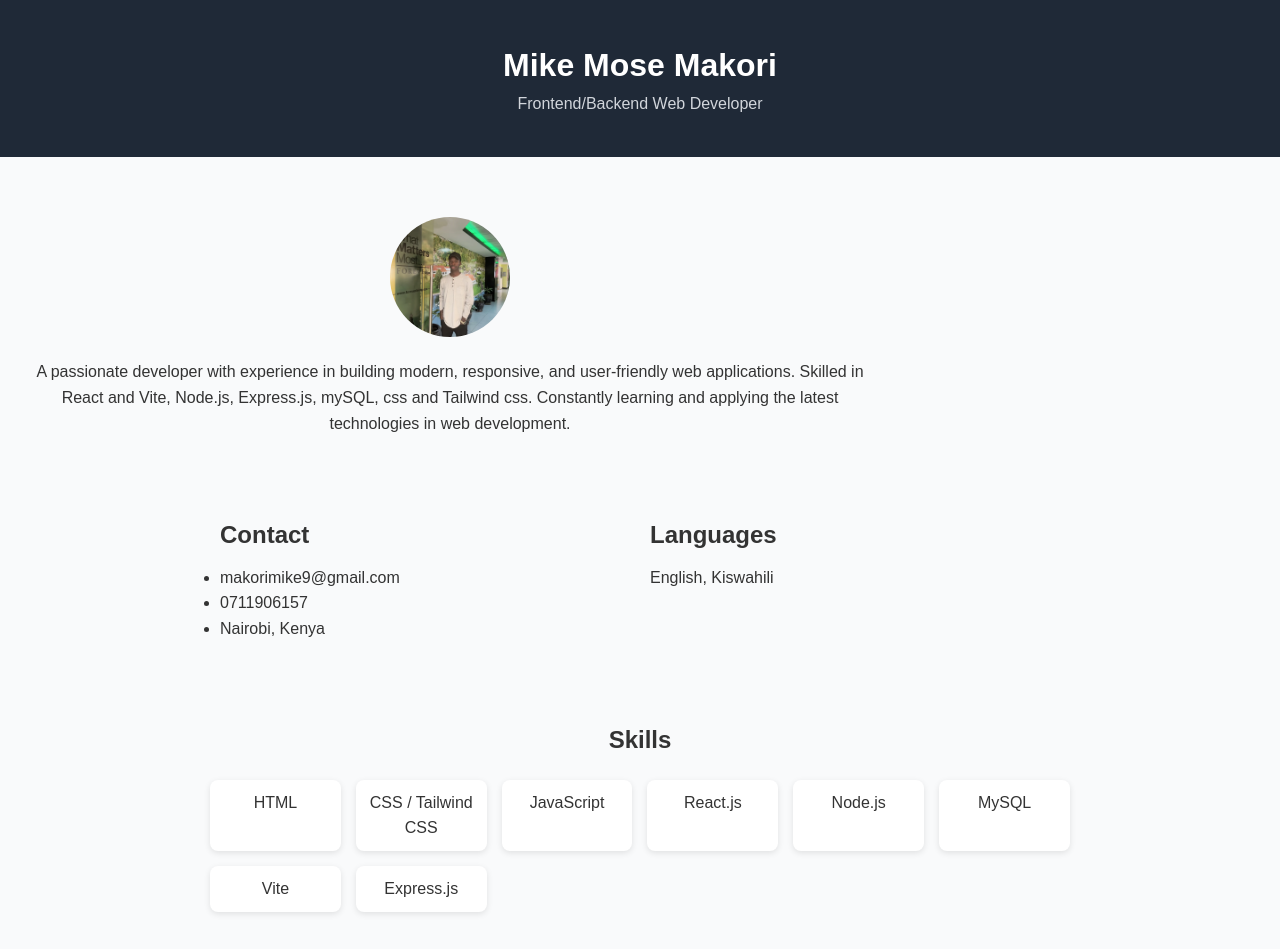
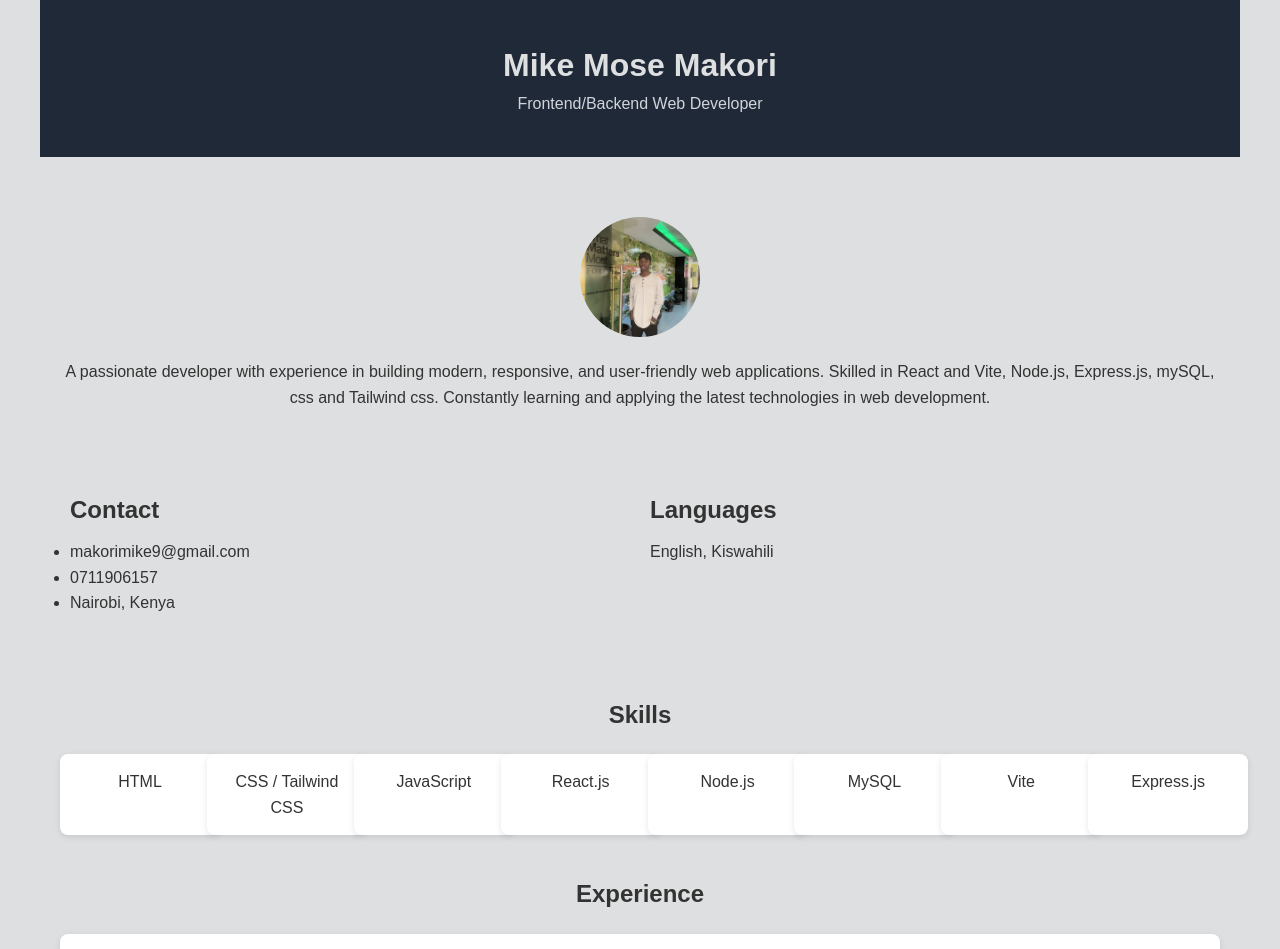
Before and after one commit to bluntpencil254/my-portfolio, a plain HTML site: page index.html in a window 1280 px wide. Shown: the top 949 px of the page. Drawn offline with Linux system fonts and the light colour scheme.

Commit message:
added some changes to the portfolio to make good

```diff
--- a/index.html
+++ b/index.html
@@ -3,7 +3,7 @@
 <head>
   <meta charset="UTF-8">
   <meta name="viewport" content="width=device-width, initial-scale=1.0">
-  <title>Mike´s portfolio</title>
+  <title>Mikes portfolio</title>
   <link rel="stylesheet" href="styles.css">
 </head>
 <body>
--- a/styles.css
+++ b/styles.css
@@ -1,27 +1,32 @@
 
 * {
-  margin: 0;
+  margin: 0 auto;
   padding: 0;
   box-sizing: border-box;
 }
 body {
   font-family: Arial, sans-serif;
   line-height: 1.6;
-  background: #f9fafb;
+  background: #dedfe0;
   color: #333;
+  max-width: 1200px;
+  margin: 0 auto;
+  position: inherit;
+
 }
 
 .container {
-  max-width: 900px;
-  margin: auto;
+  max-width: 1200px;
+  margin: 0 auto;
   padding: 20px;
 }
 
 header {
   background: #1f2937;
-  color: #fff;
+  color:#dedfe0 ;
   padding: 20px 0;
   text-align: center;
+  margin: 0 auto;
 }
 header h1 {
   font-size: 2rem;
@@ -47,13 +52,14 @@ header p {
 
 .info-section {
   display: flex;
-  justify-content: space-between;
+  justify-content: center;
   margin-bottom: 40px;
 }
 .info-section div {
   flex: 1;
   margin: 0 10px;
 }
+
 .info-section h2 {
   margin-bottom: 10px;
 }
@@ -72,10 +78,11 @@ header p {
 }
 .skills-grid span {
   background: #fff;
-  padding: 10px;
+  padding: 15px;
   border-radius: 8px;
   text-align: center;
   box-shadow: 0 2px 6px rgba(0,0,0,0.1);
+  width: 20dvh;
 }
 
 
@@ -106,14 +113,17 @@ header p {
   border-radius: 8px;
   text-align: center;
   text-decoration: none;
-  color: #1f2937;
-  font-weight: bold;
+  color: #555;
   box-shadow: 0 2px 6px rgba(0,0,0,0.1);
   transition: 0.3s;
+  width: 25dvh;
+  font-family: sans-serif;
 }
 .project-list a:hover {
   background: #1f2937;
   color: #fff;
+  box-shadow: 0px 2px 2px 0px rgb(117, 116, 116);
+
 }
 
 .reference {
@@ -121,7 +131,6 @@ header p {
   margin: 40px 0;
 }
 
-/* Footer */
 footer {
   background: #1f2937;
   color: #d1d5db;
```
